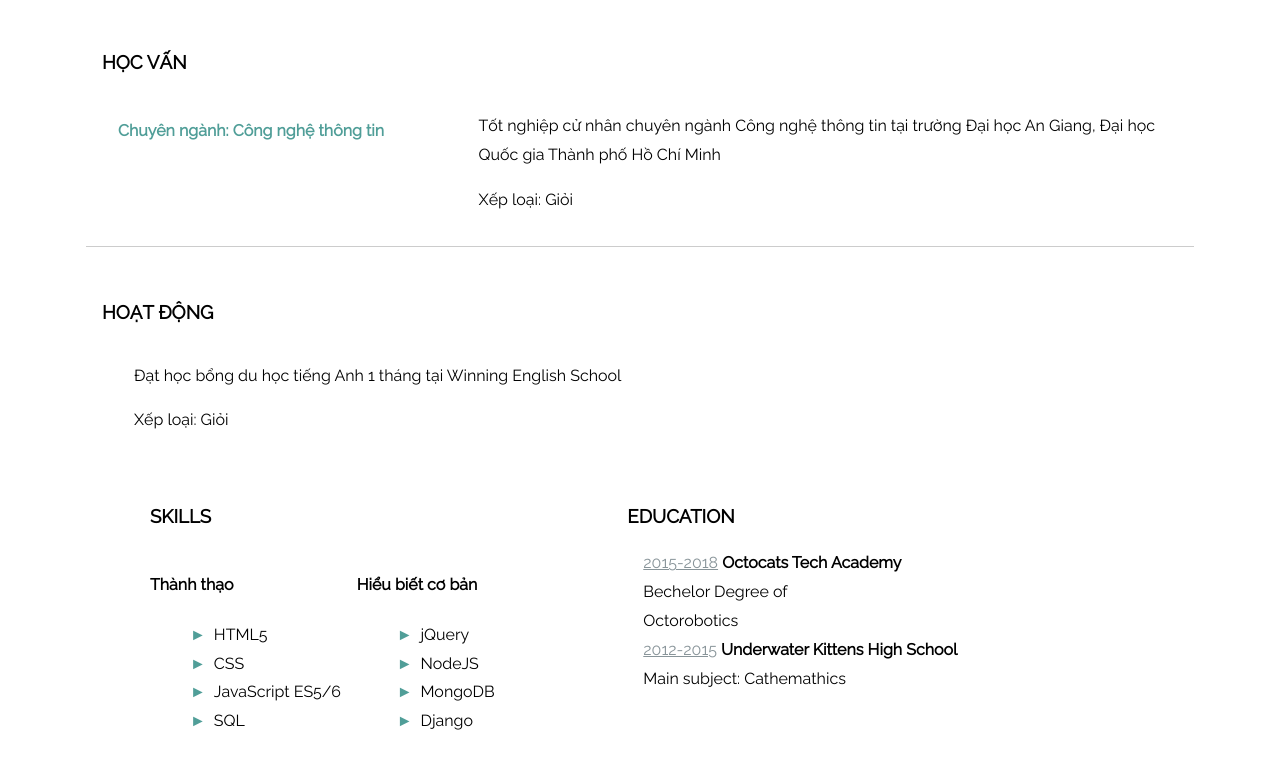
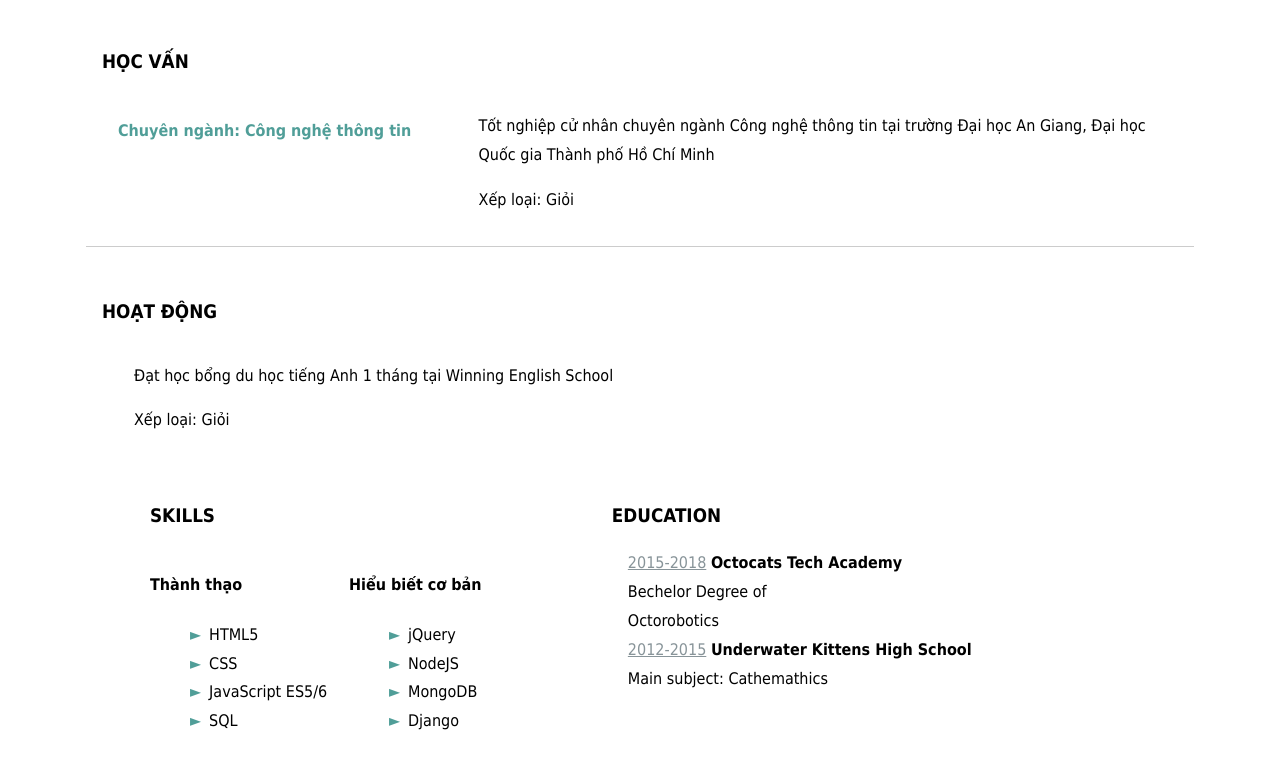
Before and after one commit to nhloi24513535/webdemo, a plain HTML site: page index.html in a window 1280 px wide. Shown: the part 486-1248 px from the top of the page. Drawn offline with Linux system fonts and the light colour scheme.

Commit message:
Update style.css

```diff
--- a/style.css
+++ b/style.css
@@ -2,7 +2,7 @@
 
 body {
   margin: 0;
-  font-family: 'Raleway';
+  font-family: 'Tahoma';
   font-size: 16px;
   line-height: 1.8em;
 }
```
